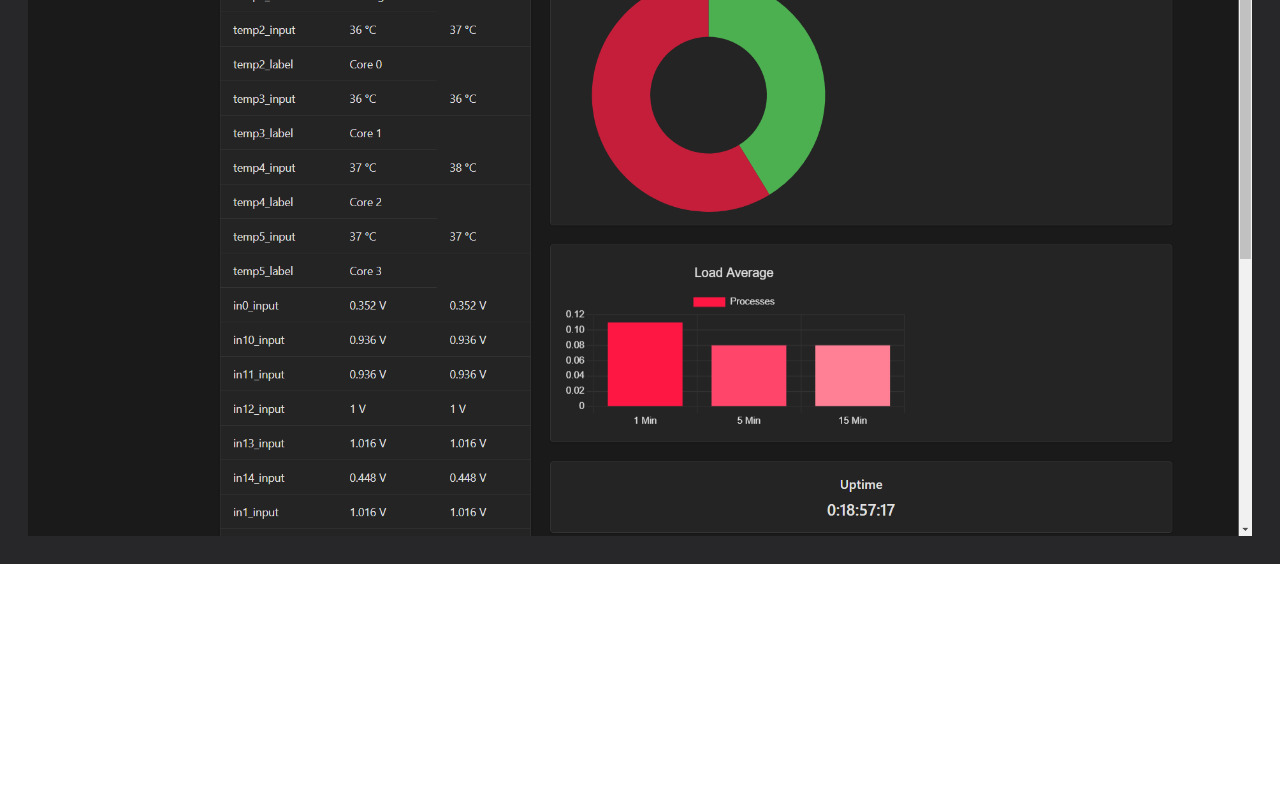
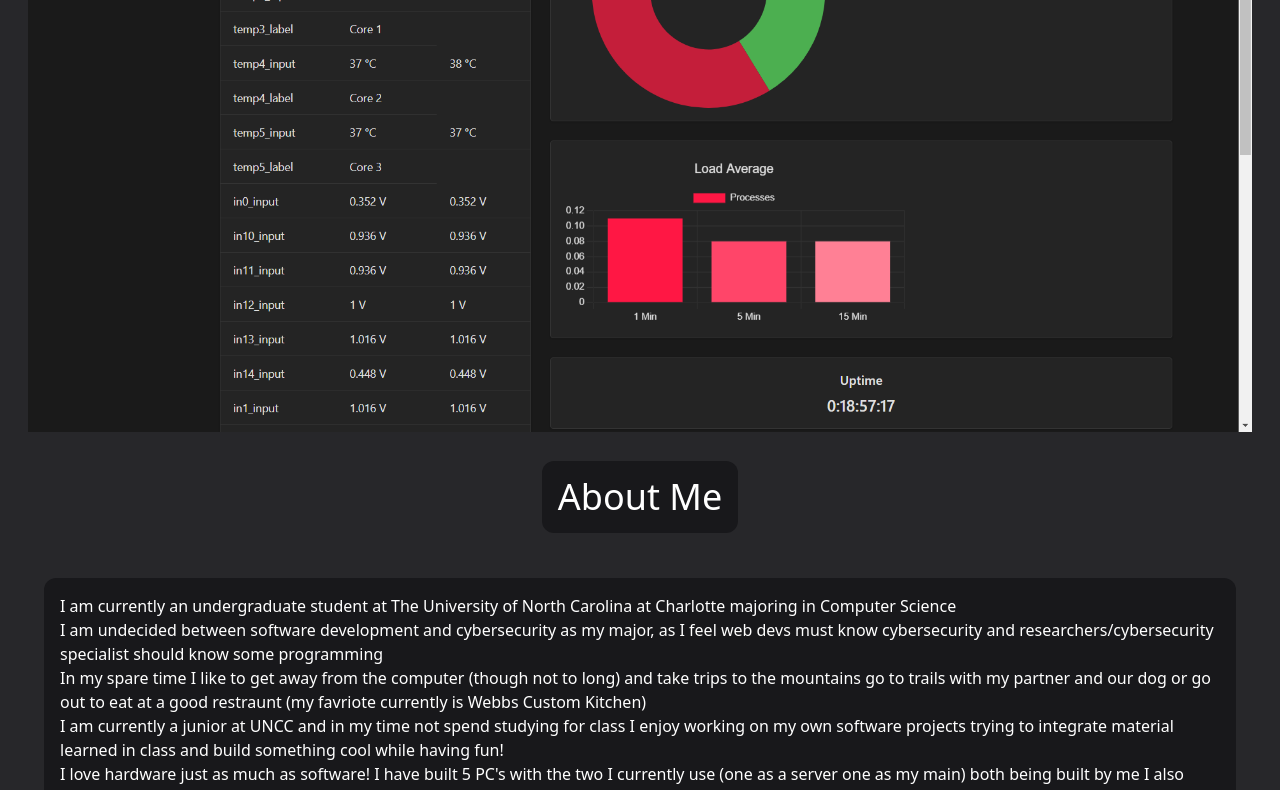
Before and after one commit to TeejMcSteez/WebsiteRebuild, a SvelteKit app in the folder client/: page / in a window 1280 px wide. Shown: the part 2000-2790 px from the top of the page. Before the commit the page ends 2564 px from the top, so only its background shows below. Built offline with nearby package versions, Linux system fonts and the light colour scheme.

Commit message:
Added about me and changed styles

```diff
--- a/client/src/routes/+page.svelte
+++ b/client/src/routes/+page.svelte
@@ -23,6 +23,7 @@
         );
         sections.forEach(section => observer.observe(section));
     });
+
 </script>
 
 <div id="body" class="bg-zinc-800 overflow-auto">
@@ -37,7 +38,7 @@
     <div id="line" class="m-px p-px bg-red-800 min-w-screen"></div>
     <!-- Figure out how I want sectioning, Depending on how I want to the website to feel -->
     <section bind:this={sections[0]} style="opacity: 0;" class="m-5 p-2 flex flex-col items-center justify-center">
-        <div id="container" class="m-10 p-2 bg-zinc-900 min-h-80 max-w-80">
+        <div id="container" class="m-4 p-2 bg-zinc-900 rounded-xl min-h-60 max-w-96">
             <div id="intro" class="text-white p-4 m-4">
                 <h2 class="m-4">Hello my name is Tommy Hall!</h2>
                 <h2 class="m-4">I am currently a student at UNCC</h2>
@@ -58,5 +59,20 @@
             </section>
         </div>
     </section>
+    <section bind:this={sections[5]} class="flex flex-col items-center justify-center">
+        <div id="AboutMeHeader" class="m-px p-4 rounded-xl bg-zinc-900 text-white text-4xl">
+            <h1>About Me</h1>
+        </div>
+    </section>
+    <section bind:this={sections[6]} style="opacity: 0;" class="m-5 p-2 flex flex-col items-center justify-center">
+        <div id="aboutMe" class="m-4 p-4 bg-zinc-900 rounded-xl text-white">
+            <h2>I am currently an undergraduate student at The University of North Carolina at Charlotte majoring in Computer Science</h2>
+            <h2>I am undecided between software development and cybersecurity as my major, as  I feel web devs must know cybersecurity and researchers/cybersecurity specialist should know some programming</h2>
+            <h2>In my spare time I like to get away from the computer (though not to long) and take trips to the mountains go to trails with my partner and our dog or go out to eat at a good restraunt (my favriote currently is Webbs Custom Kitchen)</h2>
+            <h2>I am currently a junior at UNCC and in my time not spend studying for class I enjoy working on my own software projects trying to integrate material learned in class and build something cool while having fun!</h2>
+            <h2>I love hardware just as much as software! I have built 5 PC's with the two I currently use (one as a server one as my main) both being built by me I also enjoy arduino and ESP32 projects when I find time and brain capacity.</h2>
+            <h2>Fun Fact: The first programming language I learned was Java and I have always disliked it but somehow my favorite is between two widly different programming languages, C(++) and JavaScript!</h2>
+        </div>
+    </section>
 
 </div>
```
